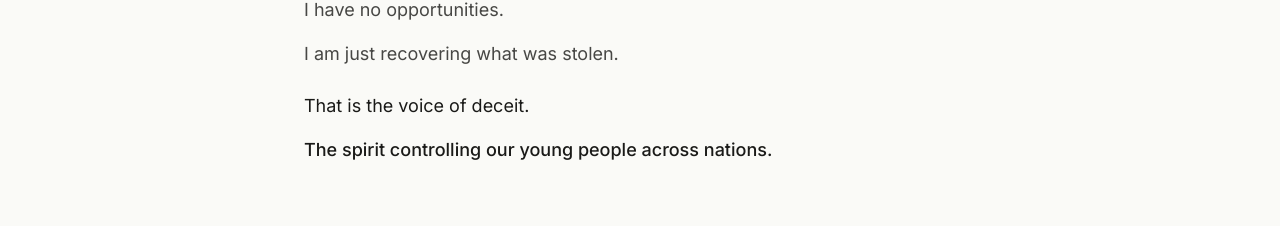
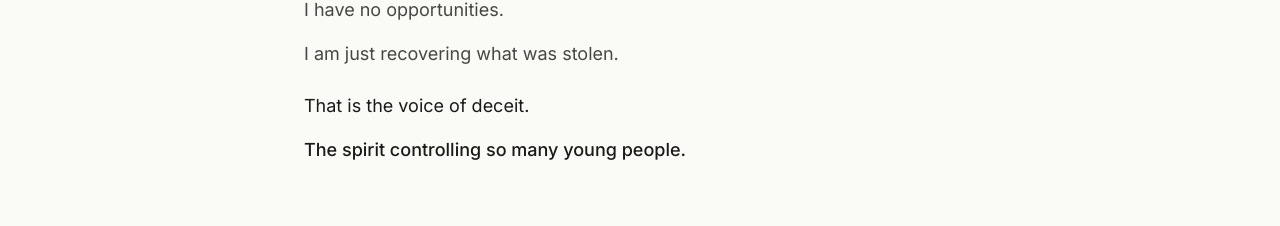
Before and after one commit to whoisjimilitan/restoration-community, a Next.js app in the folder apps/web/: page / in a window 1280 px wide. Shown: the part 1093-1319 px from the top of the page. Built offline with nearby package versions, Linux system fonts and the light colour scheme.

Commit message:
refine: THE TRAP closing — let reader conclude truth themselves
- "The spirit controlling so many young people."
- Removed geographic scope to tighten
- "So many" plants the scale without over-explaining
- Invites reader agreement rather than asserting
- Rhetoric shift: show, don't tell

```diff
--- a/apps/web/src/app/page.tsx
+++ b/apps/web/src/app/page.tsx
@@ -72,7 +72,7 @@ export default function Home() {
             <p className="text-rc-text/80">I have no opportunities.</p>
             <p className="text-rc-text/80">I am just recovering what was stolen.</p>
             <p className="pt-2">That is the voice of deceit.</p>
-            <p className="font-medium">The spirit controlling our young people across nations.</p>
+            <p className="font-medium">The spirit controlling so many young people.</p>
           </div>
         </motion.div>
       </section>
```
